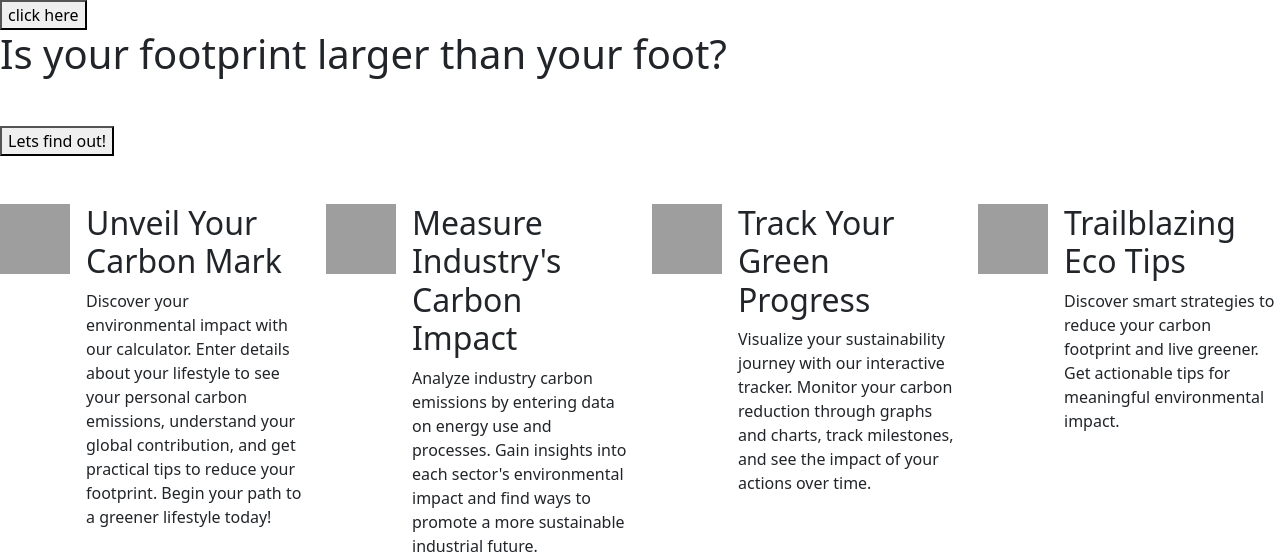
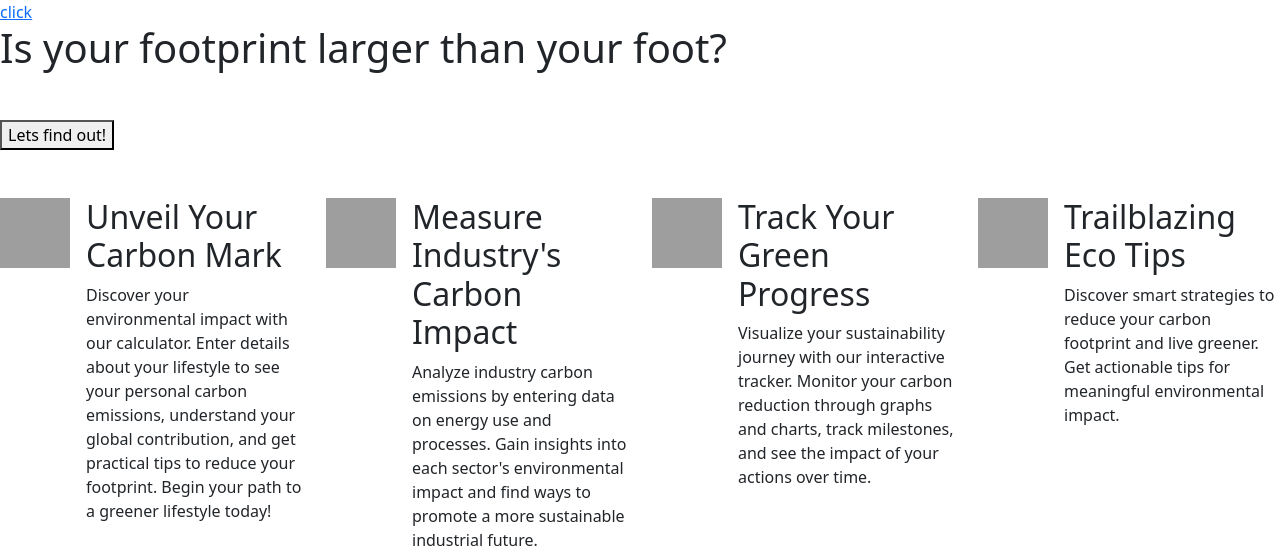
Before and after one commit to gayatrid-byte/sithack, a Django app: page / in a window 1280 px wide. Shown: the top 556 px of the page. Run offline with Django 5.2, Linux system fonts and the light colour scheme; grey boxes are pictures that could not be loaded.

Commit message:
Update index.html

```diff
--- a/templates/index.html
+++ b/templates/index.html
@@ -11,7 +11,7 @@
     <div class="sliding-background">
         <div class="slider">
             <div class="content">
-                <button src="https://sit-1.onrender.com">click here</button>
+             <a href="https://sit-1.onrender.com">click</a>
                 <h1>Is your footprint larger than your foot?</h1> <br>
               <p></p>
             </div>
```
